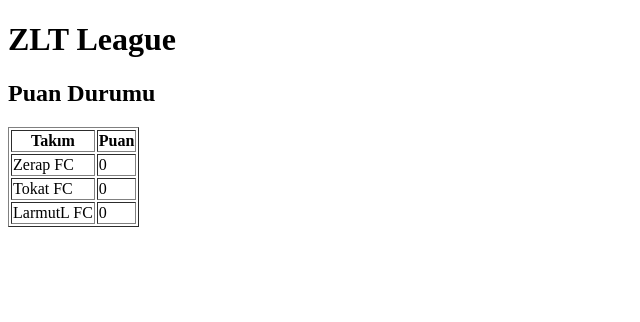
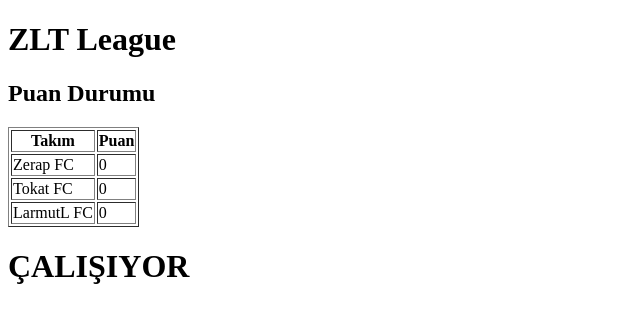
Before and after one commit to aktugartun60-oss/zlt-league, a plain HTML site: page index.html in a window 1280 px wide. Shown: the whole page, without its empty margins (0-640 px from the left). Drawn offline with Linux system fonts and the light colour scheme.

Commit message:
Update index.html

```diff
--- a/index.html
+++ b/index.html
@@ -20,3 +20,4 @@
 
 </body>
 </html>
+<h1>ÇALIŞIYOR</h1>
```
